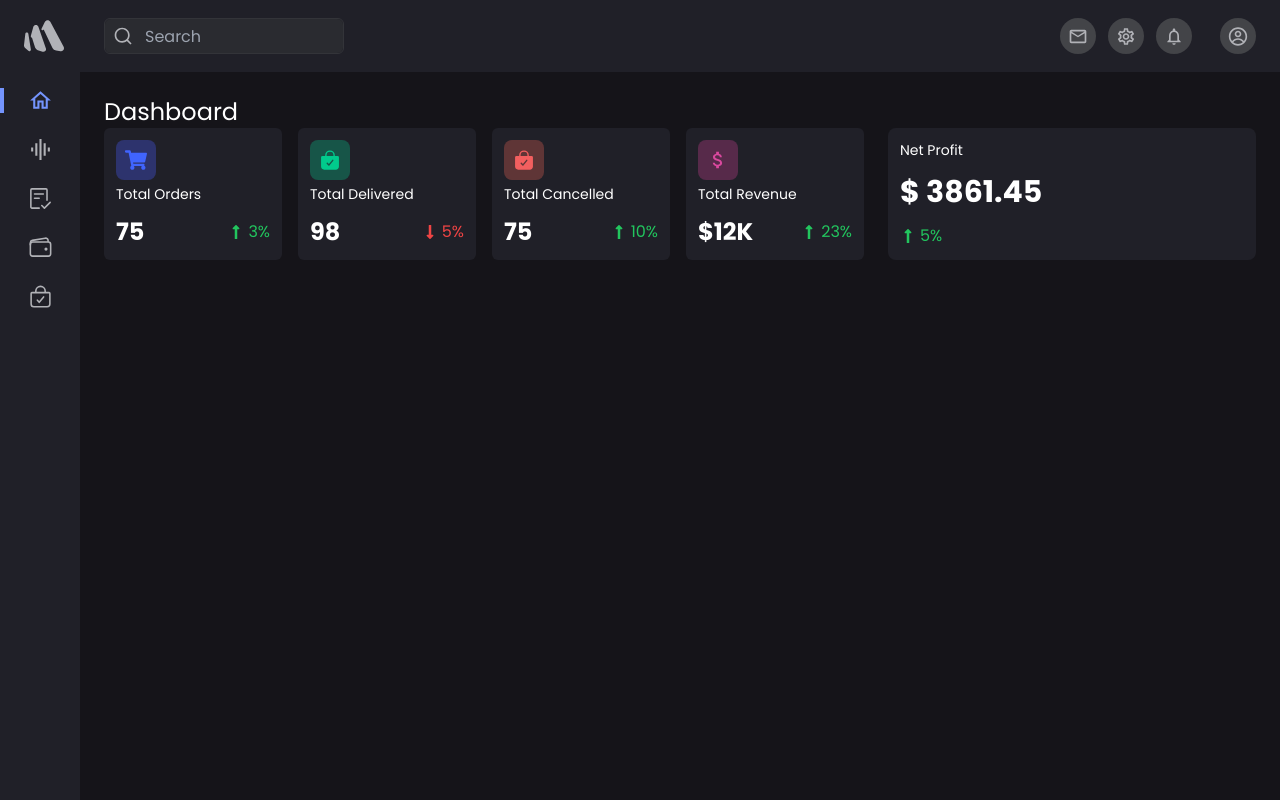
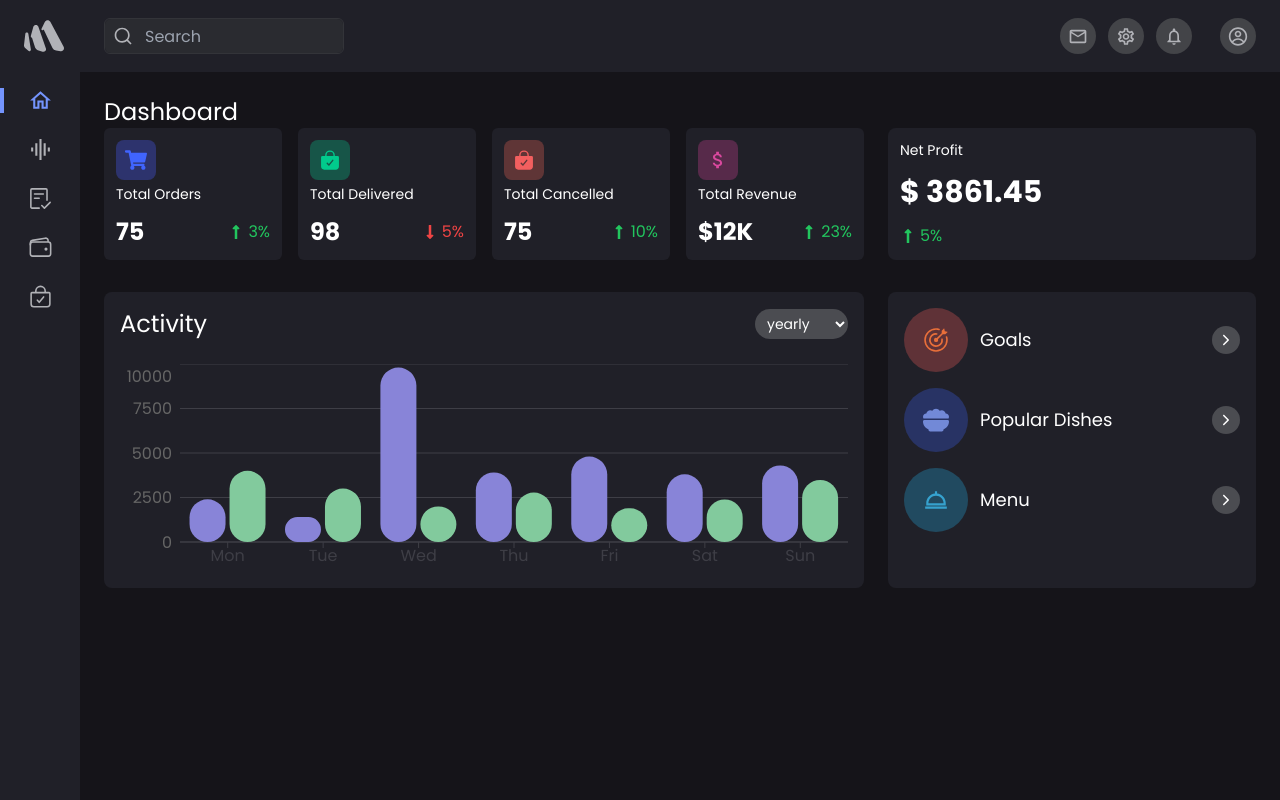
Before and after one commit to Ashish-simpleCoder/fitpeo-interview, a React (Vite) app: page / in a window 1280 px wide. Built offline with nearby package versions, Linux system fonts and the light colour scheme.

Commit message:
feat(ui): add activity section in dashboard home page

```diff
--- a/package.json
+++ b/package.json
@@ -15,6 +15,7 @@
     "react-dom": "^18.3.1",
     "react-icons": "^5.2.1",
     "react-router-dom": "^6.25.1",
+    "recharts": "^2.12.7",
     "tailwind-merge": "^2.4.0"
   },
   "devDependencies": {
--- /dev/null
+++ b/src/pages/home/components/activity.tsx
@@ -0,0 +1,132 @@
+import { Bar, BarChart, CartesianGrid, ResponsiveContainer, XAxis, YAxis } from 'recharts'
+
+import { BiDish } from 'react-icons/bi'
+import { FaBowlFood } from 'react-icons/fa6'
+import { GoGoal } from 'react-icons/go'
+import { IoIosArrowForward } from 'react-icons/io'
+
+export default function ActivitySection() {
+   return (
+      <div className='gap-6 w-full grid xl:grid-cols-3 '>
+         <div className='md:col-span-2 p-4 bg-primary rounded-lg'>
+            <div className='flex justify-between items-center'>
+               <p className='text-2xl text-white'>Activity</p>
+               <select className='bg-[#4b4c51] text-sm text-white px-2 py-1 rounded-full' name='' id=''>
+                  <option value='yearly'>yearly</option>
+                  <option value='weekly'>weeekly</option>
+               </select>
+            </div>
+            <div className='h-52 mt-6'>
+               <Example />
+            </div>
+         </div>
+         <div className='p-4 flex flex-col gap-4 bg-primary rounded-lg'>
+            <div className='flex justify-between items-center'>
+               <div className='flex gap-3 items-center'>
+                  <div className='w-16 h-16 rounded-full bg-[#5f3237] flex items-center justify-center'>
+                     <GoGoal fill='#e86f3a' size='26' />
+                  </div>
+                  <p className='text-white text-lg'>Goals</p>
+               </div>
+               <button className='bg-[#4b4c51] rounded-full p-1.5 text-white'>
+                  <IoIosArrowForward />
+               </button>
+            </div>
+
+            <div className='flex justify-between items-center'>
+               <div className='flex gap-3 items-center'>
+                  <div className='w-16 h-16 rounded-full bg-[#283364] flex items-center justify-center'>
+                     <FaBowlFood fill='#7289d7' size='26' />
+                  </div>
+                  <p className='text-white text-lg'>Popular Dishes</p>
+               </div>
+               <button className='bg-[#4b4c51] rounded-full p-1.5 text-white'>
+                  <IoIosArrowForward />
+               </button>
+            </div>
+
+            <div className='flex justify-between items-center'>
+               <div className='flex gap-3 items-center'>
+                  <div className='w-16 h-16 rounded-full bg-[#214a60] flex items-center justify-center'>
+                     <BiDish fill='#36a2ce' size='26' />
+                  </div>
+                  <p className='text-white text-lg'>Menu</p>
+               </div>
+               <button className='bg-[#4b4c51] rounded-full p-1.5 text-white'>
+                  <IoIosArrowForward />
+               </button>
+            </div>
+         </div>
+      </div>
+   )
+}
+
+
+const data = [
+   {
+      name: 'Mon',
+      uv: 4000,
+      pv: 2400,
+      amt: 2400,
+   },
+   {
+      name: 'Tue',
+      uv: 3000,
+      pv: 1398,
+      amt: 2210,
+   },
+   {
+      name: 'Wed',
+      uv: 2000,
+      pv: 9800,
+      amt: 2290,
+   },
+   {
+      name: 'Thu',
+      uv: 2780,
+      pv: 3908,
+      amt: 2000,
+   },
+   {
+      name: 'Fri',
+      uv: 1890,
+      pv: 4800,
+      amt: 2181,
+   },
+   {
+      name: 'Sat',
+      uv: 2390,
+      pv: 3800,
+      amt: 2500,
+   },
+   {
+      name: 'Sun',
+      uv: 3490,
+      pv: 4300,
+      amt: 2100,
+   },
+]
+
+function Example() {
+   return (
+      <ResponsiveContainer width='100%' height='100%'>
+         <BarChart
+            width={500}
+            height={208}
+            data={data}
+            margin={{
+               left: 0,
+            }}
+            // cy={0}
+         >
+            <CartesianGrid vertical={false} strokeDasharray='1 0' stroke='#3e3e46' />
+            <XAxis dataKey='name' stroke='#3e3e46' />
+            <YAxis range={[0, 5000, 10000, 15000]} axisLine={false} tickLine={false} />
+            {/* <Tooltip /> */}
+            {/* <Legend /> */}
+            <Bar dataKey='pv' fill='#8884d8' radius={100} />
+            <Bar dataKey='uv' fill='#82ca9d' radius={100} strokeWidth={'1px'} />
+         </BarChart>
+      </ResponsiveContainer>
+   )
+}
--- a/src/pages/home/home.page.tsx
+++ b/src/pages/home/home.page.tsx
@@ -1,10 +1,14 @@
+import ActivitySection from './components/activity'
 import Statistics from './components/statistics'
 
 export default function HomePage() {
    return (
       <div>
          <h2 className='text-2xl text-white'>Dashboard</h2>
-         <Statistics />
+         <div className='flex flex-col gap-8'>
+            <Statistics />
+            <ActivitySection />
+         </div>
       </div>
    )
 }
```
Also changed, not shown: 1 other file (tests, documents, lock files or other folders).
